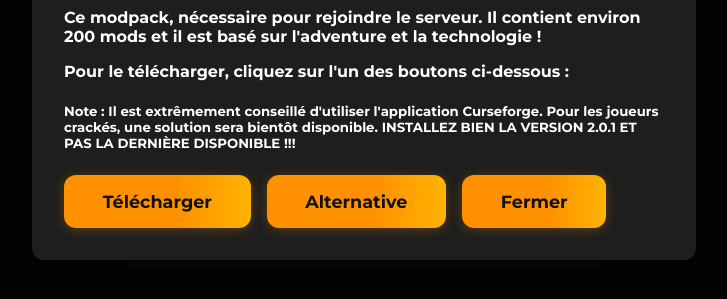
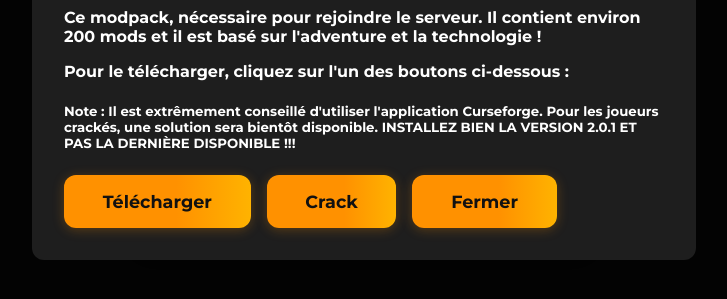
Before and after one commit to NotLoann/loannsmp, a plain HTML site: page index.html in a window 1280 px wide. Both pictures are taken after a click on the button "Modpack". Shown: the part 343-642 px from the top of the page, without its empty margins (276-1003 px from the left). Drawn offline with Linux system fonts and the light colour scheme.

Commit message:
Update index.html

```diff
--- a/index.html
+++ b/index.html
@@ -128,7 +128,7 @@
           Télécharger
         </button>
         <button id="alternative-installer-btn" class="contact-btn">
-          Alternative
+          Crack
         </button>
         <button id="close-modpack" class="contact-btn" style="background:#444; color:#fff;">
           Fermer
@@ -163,7 +163,7 @@
       });
 
       document.getElementById('status-dot').style.background = "#FFFF00";
-      document.getElementById('status-text').textContent = "Status : Ouvert de temps en temps (phases de test)";
+      document.getElementById('status-text').textContent = "Status : Ouvert de temps en temps";
 
       const phrases = [
         "Merci à mon e-kitten Bifurlo (qui est trans) de host ce magnifique serveur avec son pc de la nasa",
```
